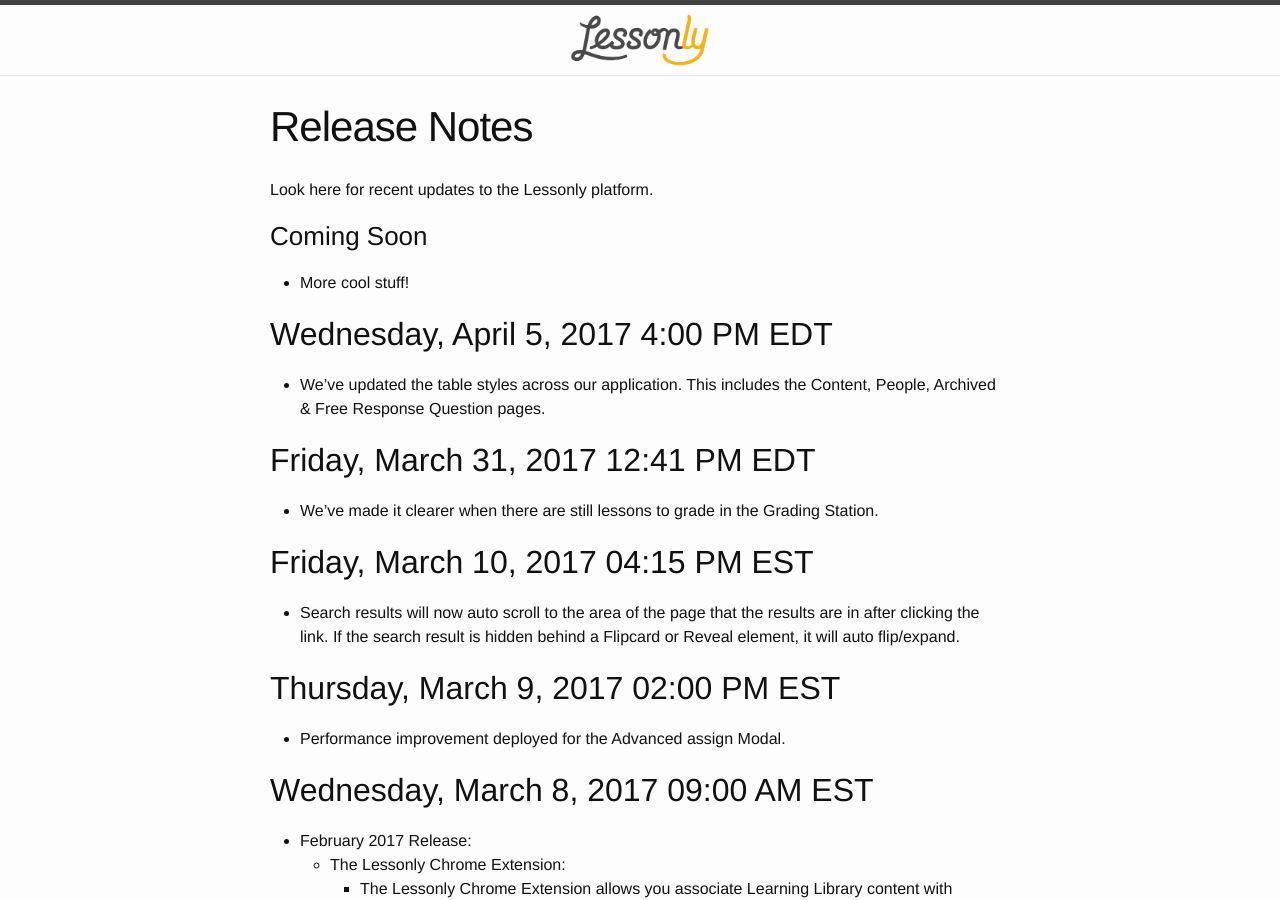
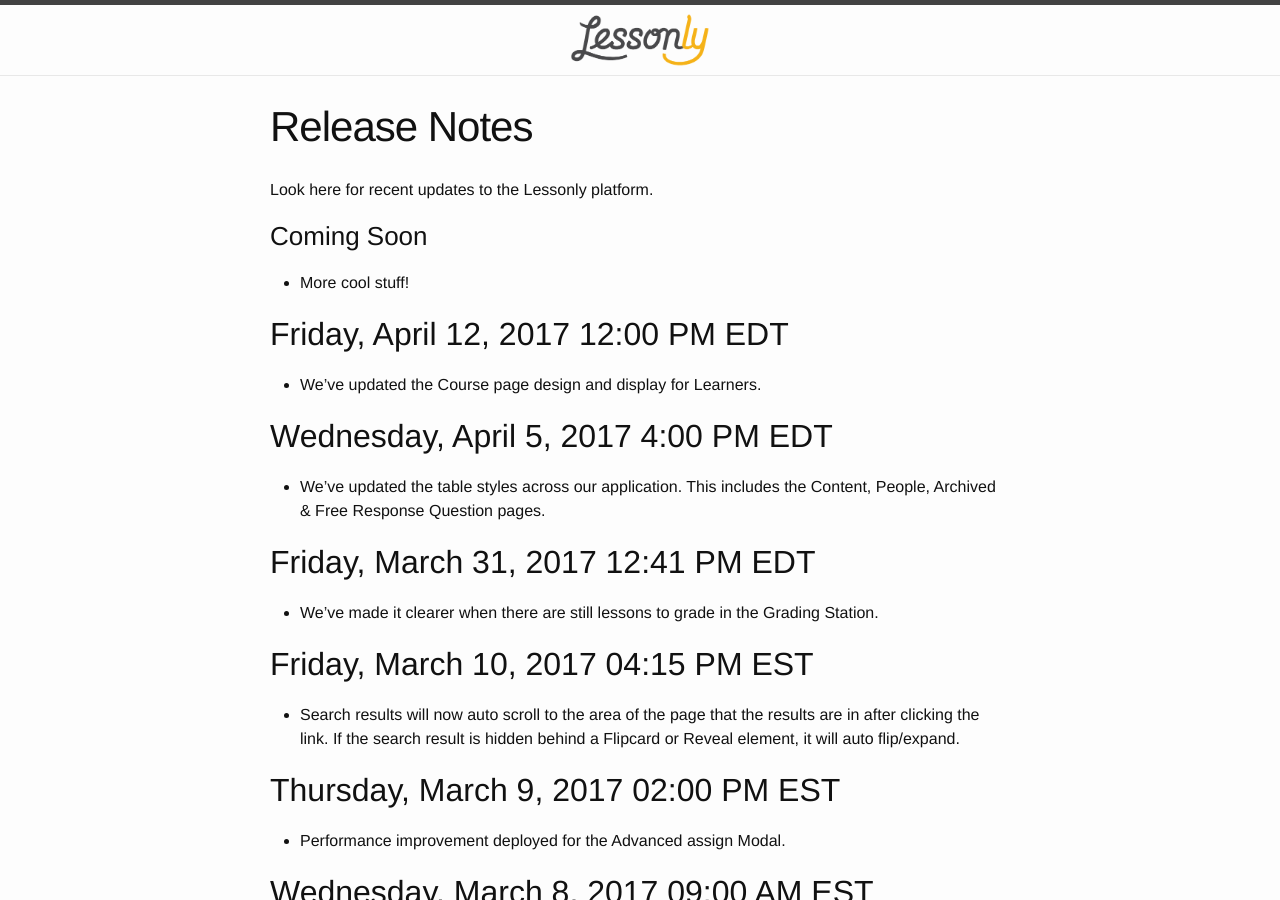
Before and after one commit to isabella232/lessonly.github.io, a Jekyll site: the page built from release-notes.md, in a window 1280 px wide and 900 px high. Built offline with Jekyll 4.4.1, drawn with Linux system fonts in a browser that asks for light colours.

Commit message:
Update release-notes.md

```diff
--- a/release-notes.md
+++ b/release-notes.md
@@ -8,6 +8,9 @@
 
 ### Coming Soon
 - More cool stuff!
+
+## Friday, April 12, 2017 12:00 PM EDT
+- We’ve updated the Course page design and display for Learners.
 
 ## Wednesday, April 5, 2017 4:00 PM EDT
 - We’ve updated the table styles across our application. This includes the Content, People, Archived & Free Response Question pages.
```
